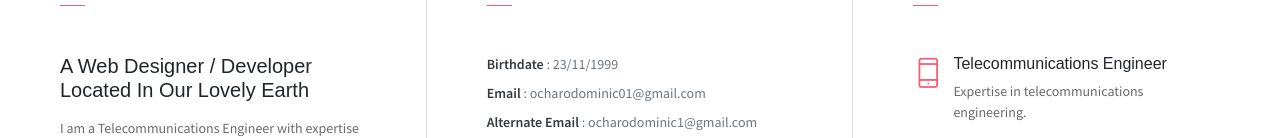
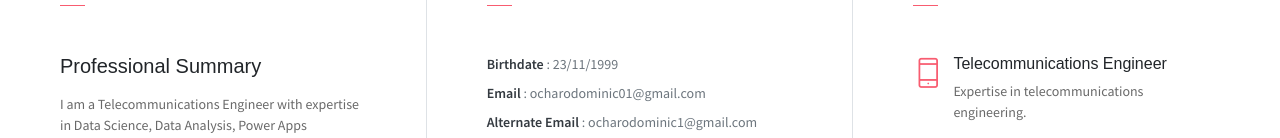
Before and after one commit to DominicOcharo1/dominic-ocharo1, a website: page index.html in a window 1280 px wide. Shown: the part 814-952 px from the top of the page. Drawn offline with Linux system fonts and the light colour scheme; some packages are replaced by stand-ins of ours.

Commit message:
Update index.html
Edited the Professional Summary header

```diff
--- a/index.html
+++ b/index.html
@@ -75,7 +75,7 @@
             <div class="col-lg-4 about-card">
                 <h3 class="font-weight-light">Who am I ?</h3>
                 <span class="line mb-5"></span>
-                <h5 class="mb-3">A Web Designer / Developer Located In Our Lovely Earth</h5>
+                <h5 class="mb-3">Professional Summary</h5>
                 <p class="mt-20">I am a Telecommunications Engineer with expertise in Data Science, Data Analysis, Power
 			Apps Development, and Networking. Holding a Bachelor's degree in Telecommunications and Information
 			Engineering from JKUAT, I possess over five years of practical experience. My proficiency includes
```
